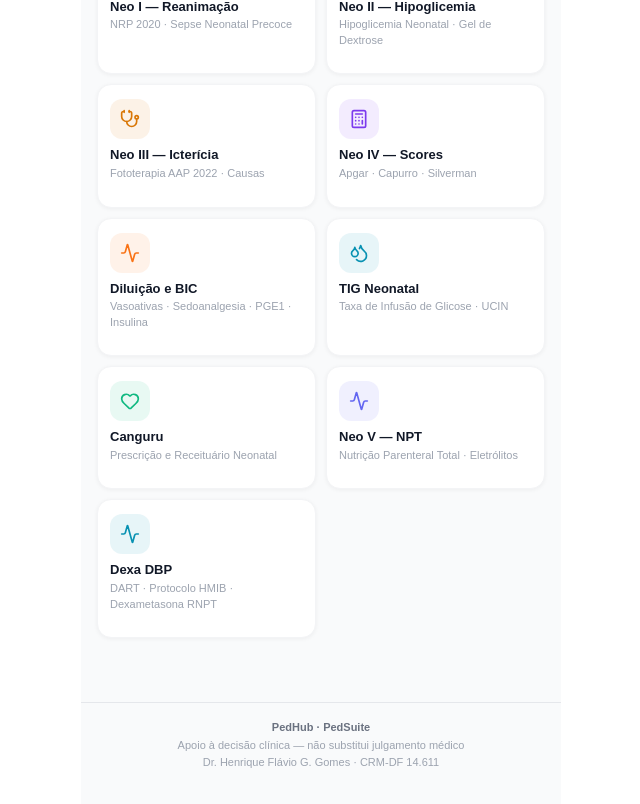
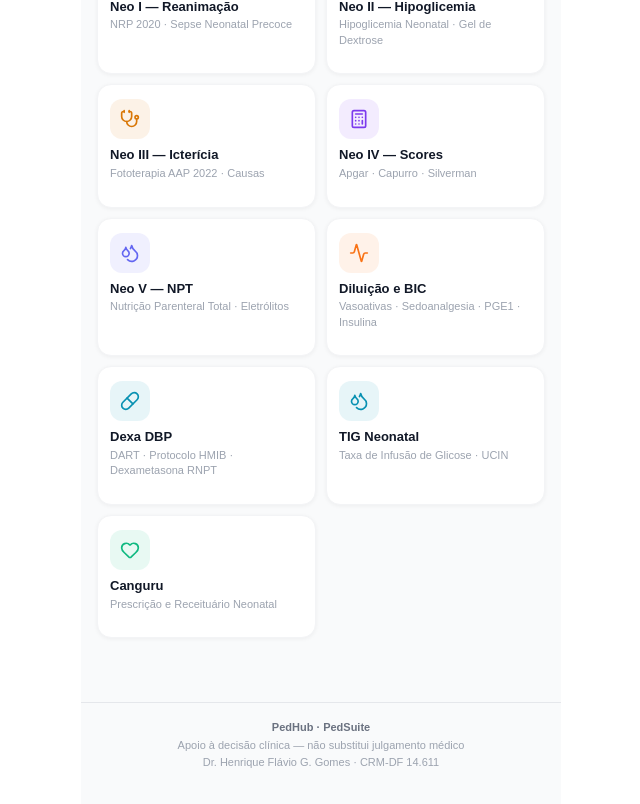
Before and after one commit to henriquepedbsb-pixel/pedhub, a React (Vite) app: page /#/ in a window 1280 px wide. Shown: the part 1297-2101 px from the top of the page, without its empty margins (319-959 px from the left). Built offline with nearby package versions, Linux system fonts and the light colour scheme.

Commit message:
feat: cards Neo V NPT e Dexa DBP

```diff
--- a/src/PedHub.jsx
+++ b/src/PedHub.jsx
@@ -166,11 +166,27 @@ const MODULOS = [
     grupo: "Neonatologia",
   },
   {
+    rota:  "/neonatologia-5",
+    label: "Neo V — NPT",
+    desc:  "Nutrição Parenteral Total · Eletrólitos",
+    Icon:  Droplets,
+    cor:   "#6366F1",
+    grupo: "Neonatologia",
+  },
+  {
     rota:  "/dilucao-bic",
     label: "Diluição e BIC",
     desc:  "Vasoativas · Sedoanalgesia · PGE1 · Insulina",
     Icon:  Activity,
     cor:   "#F97316",
+    grupo: "Neonatologia",
+  },
+  {
+    rota:  "/dexametasona-dbp",
+    label: "Dexa DBP",
+    desc:  "DART · Protocolo HMIB · Dexametasona RNPT",
+    Icon:  Pill,
+    cor:   "#0891B2",
     grupo: "Neonatologia",
   },
   {
@@ -181,23 +197,14 @@ const MODULOS = [
     cor:   "#0891B2",
     grupo: "Neonatologia",
   },
-{
-  rota: "/canguru",
-  label: "Canguru",
-  desc: "Prescrição e Receituário Neonatal",
-  Icon: Heart,
-  cor: "#10B981",
-  grupo: "Neonatologia",
-},
   {
-    rota:  "/neonatologia-5",
-    label: "Neo V — NPT",
-    desc:  "Nutrição Parenteral Total · Eletrólitos",
-    Icon:  Activity,
-    cor:   "#6366F1",
+    rota:  "/canguru",
+    label: "Canguru",
+    desc:  "Prescrição e Receituário Neonatal",
+    Icon:  Heart,
+    cor:   "#10B981",
     grupo: "Neonatologia",
   },
-  { rota: "/dexametasona-dbp", label: "Dexa DBP", desc: "DART · Protocolo HMIB · Dexametasona RNPT", Icon: Activity, cor: "#0891B2", grupo: "Neonatologia" },
 ];
 
 const GRUPOS = ["Pediatria Geral", "Neonatologia"];
```
